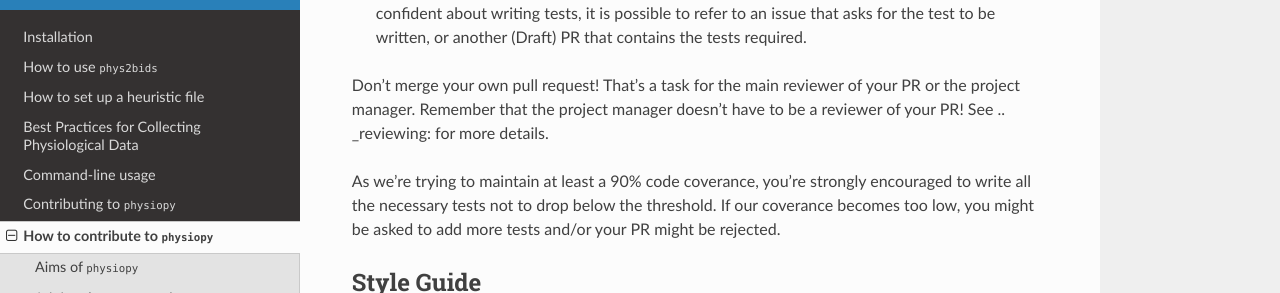
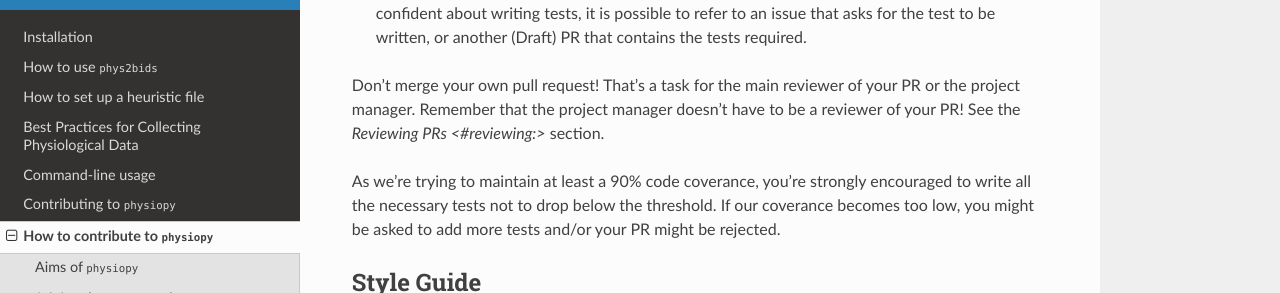
Before and after one commit to physiopy/phys2bids, a Sphinx documentation site: the page built from docs/contributorfile.rst, in a window 1280 px wide and 900 px high, scrolled down 6190 px. Shown: the part 182-475 px from the top of the window. Built offline with Sphinx 7.4.7 and the Read the Docs theme 2.0.0, drawn with Linux system fonts in a browser that asks for light colours.

Commit message:
corrections

```diff
--- a/docs/contributing.rst
+++ b/docs/contributing.rst
@@ -12,7 +12,7 @@ As we follow the `all-contributors`_ specification, any contribution will be rec
 Follow these three steps to get started:
 
 1. Have a look at the `contributor guide <contributorfile.html>`_ page as well as the `code of conduct <conduct.html>`_.
-2. Make sure that you have a GitHub account. You can set up a free `GitHub <https://github.com/>`_ account, and here are some `instructions <https://help.github.com/articles/signing-up-for-a-new-github-account>`_.
+2. Make sure that you have a GitHub account. You can set up a `free GitHub <https://github.com/>_ account`.  Here are some `instructions <https://help.github.com/articles/signing-up-for-a-new-github-account>`_.
 3. Install ``phys2bids`` as a developer. This will let you run the program with the latest modification, without requiring to re-install it every time.
 
 .. _`all-contributors`: https://github.com/all-contributors/all-contributors
--- a/docs/contributorfile.rst
+++ b/docs/contributorfile.rst
@@ -217,7 +217,7 @@ To be merged, PRs have to:
 4. Have a short title that clearly explains in one sentence the aim of the PR.
 5. Contain at least a unit test for your contribution, if the PR contains code (it would be better if it contains an integration or function test and all the breaking tests necessary). If you’re not confident about writing tests, it is possible to refer to an issue that asks for the test to be written, or another (Draft) PR that contains the tests required.
 
-Don't merge your own pull request! That's a task for the main reviewer of your PR or the project manager. Remember that the project manager doesn't have to be a reviewer of your PR! See .. _reviewing: for more details.
+Don't merge your own pull request! That's a task for the main reviewer of your PR or the project manager. Remember that the project manager doesn't have to be a reviewer of your PR! See the `Reviewing PRs <#reviewing:>` section.
 
 As we’re trying to maintain at least a 90% code coverance, you’re strongly encouraged to write all the necessary tests not to drop below the threshold. If our coverance becomes too low, you might be asked to add more tests and/or your PR might be rejected.
 
```
